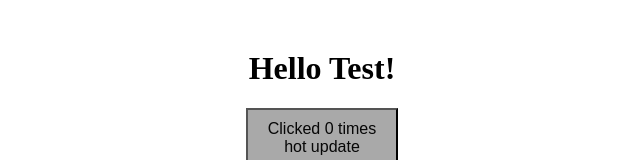
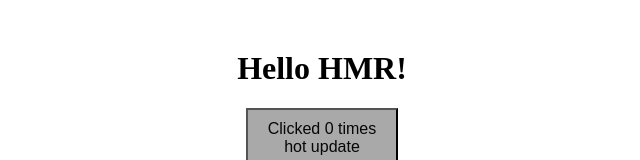
Before and after one commit to NtombifuthiLuma/REACT-HMR-DEMO, a React app: page / in a window 1280 px wide. Shown: the top 160 px of the page, without its empty margins (318-958 px from the left). Built offline with nearby package versions, Linux system fonts and the light colour scheme.

Commit message:
passing test

```diff
--- a/src/App.tsx
+++ b/src/App.tsx
@@ -7,7 +7,7 @@ const App = () => {
 
   return (
     <div className="app">
-      <h1>Hello Test!</h1>
+      <h1>Hello HMR!</h1>
       <button onClick={() => setCount(c => c + 5)}>
         Clicked {count} times
         <br></br>
```
